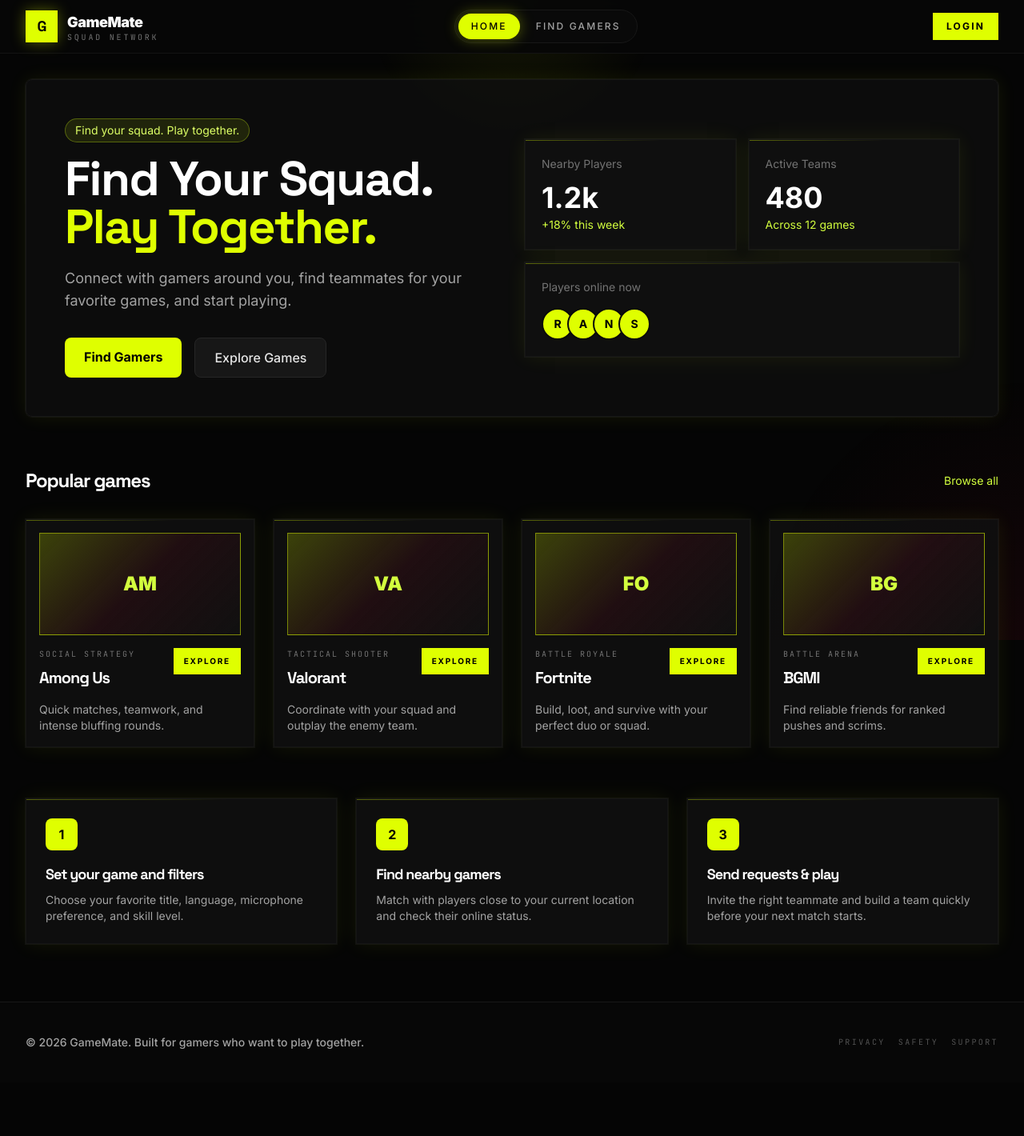
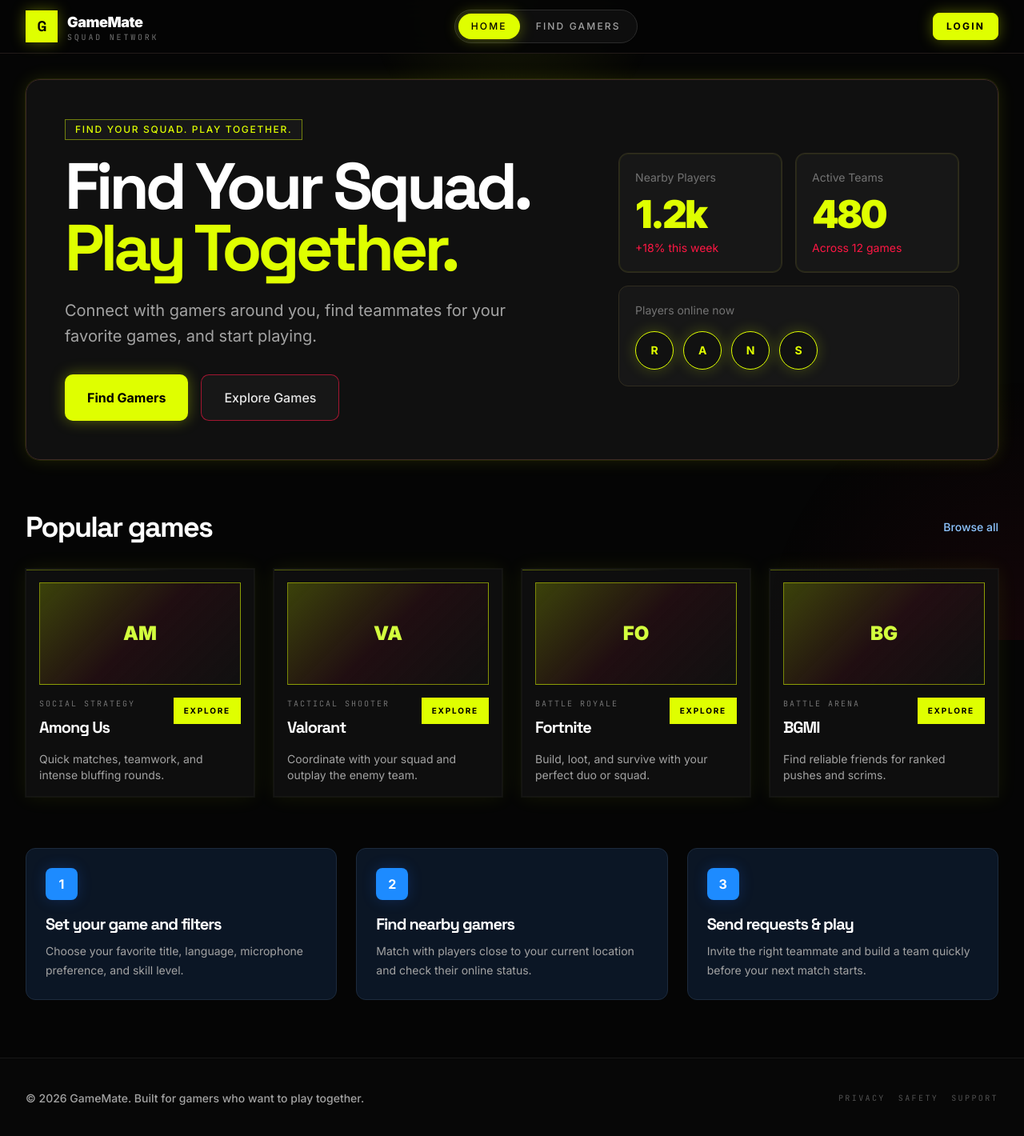
Before and after one commit to s0isam/gamemate, a React (Vite) app in the folder client/: page / in a window 1280 px wide. Shown: the top 1420 px of the page at 80% size. Before the commit the page ends 1353 px from the top, so only its background shows below. Built offline with nearby package versions, Linux system fonts and the light colour scheme; no server answers; the HTML template or start-up script is replaced by a standard one.

Commit message:
gammer ki tagathu color change kiya

```diff
--- a/client/src/components/Navbar.jsx
+++ b/client/src/components/Navbar.jsx
@@ -16,10 +16,10 @@ const Navbar = () => {
   ];
 
   return (
-    <header className="sticky top-0 z-50 border-b border-slate-800/80 bg-[#070707]/90 backdrop-blur-xl">
+    <header className="sticky top-0 z-50 border-b border-[#221b19] bg-[#050505]/90 backdrop-blur-xl">
       <div className="mx-auto flex max-w-7xl items-center justify-between gap-4 px-4 py-3 sm:px-6 lg:px-8">
         <Link to="/" className="flex items-center gap-3 text-white">
-          <span className="logo-mark inline-flex h-10 w-10 items-center justify-center border border-brand-400 bg-brand-400 text-lg font-black text-black shadow-[0_0_18px_rgba(223,255,0,0.35)]">
+          <span className="logo-mark inline-flex h-10 w-10 items-center justify-center border border-[#dfff00] bg-[#dfff00] text-lg font-black text-black shadow-[0_0_18px_rgba(223,255,0,0.35)]">
             G
           </span>
           <div className="leading-none">
@@ -28,7 +28,7 @@ const Navbar = () => {
           </div>
         </Link>
 
-        <nav className="hidden items-center gap-1 rounded-full border border-slate-800 bg-slate-950/70 p-1 md:flex">
+        <nav className="hidden items-center gap-1 rounded-full border border-[#2b2b2b] bg-[#111111]/80 p-1 md:flex">
           {navItems.map(({ to, label }) => (
             <NavLink
               key={to}
@@ -36,8 +36,8 @@ const Navbar = () => {
               className={({ isActive }) =>
                 `rounded-full px-4 py-2 text-xs font-medium uppercase tracking-[0.18em] transition-all ${
                   isActive
-                    ? 'bg-brand-400 text-black shadow-[0_0_18px_rgba(223,255,0,0.35)]'
-                    : 'text-slate-300 hover:border-slate-700 hover:text-white'
+                    ? 'bg-[#dfff00] text-black shadow-[0_0_18px_rgba(223,255,0,0.35)]'
+                    : 'text-slate-300 hover:text-white'
                 }`
               }
             >
@@ -52,14 +52,14 @@ const Navbar = () => {
             <button
               type="button"
               onClick={logout}
-              className="rounded-none border border-slate-700 bg-slate-900 px-4 py-2 text-xs font-semibold uppercase tracking-[0.18em] text-slate-100 hover:-translate-y-0.5 hover:border-brand-400 hover:text-brand-300"
+              className="rounded-[8px] border border-[#2d2d2d] bg-[#121212] px-4 py-2 text-xs font-semibold uppercase tracking-[0.18em] text-slate-100 transition-all duration-200 hover:-translate-y-0.5 hover:border-[#dfff00] hover:text-[#dfff00]"
             >
               Sign out
             </button>
           ) : (
             <Link
               to="/login"
-              className="rounded-none border border-brand-400 bg-brand-400 px-4 py-2 text-xs font-bold uppercase tracking-[0.18em] text-black hover:-translate-y-0.5 hover:shadow-[0_0_18px_rgba(223,255,0,0.35)]"
+              className="rounded-[8px] border border-[#dfff00] bg-[#dfff00] px-4 py-2 text-xs font-bold uppercase tracking-[0.18em] text-black shadow-[0_0_18px_rgba(223,255,0,0.35)] transition-all duration-200 hover:-translate-y-0.5 hover:bg-[#f4ff00]"
             >
               Login
             </Link>
--- a/client/src/pages/Home.jsx
+++ b/client/src/pages/Home.jsx
@@ -11,44 +11,44 @@ const games = [
 const Home = () => {
   return (
     <div className="space-y-16 pb-10">
-      <section className="grid items-center gap-8 rounded-3xl border border-slate-800 bg-slate-900/70 p-8 shadow-soft lg:grid-cols-2 lg:p-12">
-        <div>
-          <p className="mb-4 inline-flex rounded-full border border-brand-500/30 bg-brand-500/10 px-3 py-1 text-sm text-brand-200">
+      <section className="grid items-center gap-8 rounded-[18px] border border-[#3d2a26] bg-[#111111]/95 p-8 shadow-[0_0_0_1px_rgba(223,255,0,0.08),0_0_22px_rgba(223,255,0,0.12)] lg:grid-cols-[1.55fr_1fr] lg:p-10 xl:p-12">
+        <div className="max-w-[720px]">
+          <p className="mb-5 inline-flex border border-[#dfff00]/45 bg-[#171717] px-3 py-1 text-xs font-medium uppercase tracking-[0.14em] text-[#dfff00]">
             Find your squad. Play together.
           </p>
-          <h1 className="text-4xl font-black tracking-tight text-white md:text-6xl">
+          <h1 className="text-[3.1rem] font-black leading-[0.94] tracking-[-0.06em] text-white md:text-[5.1rem]">
             Find Your Squad.
-            <span className="block text-brand-400">Play Together.</span>
+            <span className="block text-[#dfff00]">Play Together.</span>
           </h1>
-          <p className="mt-5 max-w-xl text-lg text-slate-300">
+          <p className="mt-6 max-w-[620px] text-xl leading-8 text-slate-300">
             Connect with gamers around you, find teammates for your favorite games, and start playing.
           </p>
           <div className="mt-8 flex flex-wrap gap-4">
-            <Link to="/find-gamers" className="rounded-xl bg-brand-600 px-6 py-3 font-bold text-black hover:bg-brand-500">
+            <Link to="/find-gamers" className="inline-flex items-center justify-center rounded-[10px] bg-[#dfff00] px-7 py-4 text-base font-bold text-black shadow-[0_0_18px_rgba(223,255,0,0.35)] transition-all duration-200 hover:-translate-y-0.5 hover:bg-[#f4ff00]">
               Find Gamers
             </Link>
-            <Link to="/" className="rounded-xl border border-slate-700 bg-slate-800 px-6 py-3 font-medium text-slate-100 hover:border-brand-500">
+            <Link to="/" className="inline-flex items-center justify-center rounded-[10px] border border-[#ff1744]/60 bg-[#171717] px-7 py-4 text-base font-medium text-slate-100 transition-all duration-200 hover:border-[#ff1744] hover:text-[#ffb0be]">
               Explore Games
             </Link>
           </div>
         </div>
 
         <div className="grid gap-4 sm:grid-cols-2">
-          <div className="card p-5">
+          <div className="rounded-[12px] border border-[#312d20] bg-[#171717] p-5 shadow-[inset_0_0_0_1px_rgba(223,255,0,0.08)]">
             <p className="text-sm text-slate-400">Nearby Players</p>
-            <p className="mt-3 text-4xl font-bold text-white">1.2k</p>
-            <p className="mt-1 text-sm text-brand-300">+18% this week</p>
+            <p className="mt-3 text-5xl font-black tracking-[-0.06em] text-[#dfff00]">1.2k</p>
+            <p className="mt-2 text-sm text-[#ff1744]">+18% this week</p>
           </div>
-          <div className="card p-5">
+          <div className="rounded-[12px] border border-[#312d20] bg-[#171717] p-5 shadow-[inset_0_0_0_1px_rgba(223,255,0,0.08)]">
             <p className="text-sm text-slate-400">Active Teams</p>
-            <p className="mt-3 text-4xl font-bold text-white">480</p>
-            <p className="mt-1 text-sm text-brand-300">Across 12 games</p>
+            <p className="mt-3 text-5xl font-black tracking-[-0.06em] text-[#dfff00]">480</p>
+            <p className="mt-2 text-sm text-[#ff1744]">Across 12 games</p>
           </div>
-          <div className="card p-5 sm:col-span-2">
+          <div className="rounded-[12px] border border-[#312d20] bg-[#171717] p-5 sm:col-span-2">
             <p className="text-sm text-slate-400">Players online now</p>
-            <div className="mt-4 flex -space-x-2">
+            <div className="mt-4 flex gap-3">
               {['R', 'A', 'N', 'S'].map((letter, index) => (
-                <div key={index} className="flex h-10 w-10 items-center justify-center rounded-full border-2 border-slate-950 bg-brand-600 text-sm font-bold text-black">
+                <div key={index} className="flex h-12 w-12 items-center justify-center rounded-full border border-[#dfff00] bg-[#111111] text-sm font-bold text-[#dfff00] shadow-[0_0_18px_rgba(223,255,0,0.22)]">
                   {letter}
                 </div>
               ))}
@@ -59,8 +59,8 @@ const Home = () => {
 
       <section>
         <div className="mb-8 flex items-center justify-between">
-          <h2 className="text-2xl font-bold text-white">Popular games</h2>
-          <Link className="text-sm text-brand-300" to="/find-gamers">Browse all</Link>
+          <h2 className="text-4xl font-black tracking-[-0.05em] text-white">Popular games</h2>
+          <Link className="text-sm font-medium text-[#8ec5ff] transition-colors hover:text-white" to="/find-gamers">Browse all</Link>
         </div>
         <div className="grid gap-6 md:grid-cols-2 xl:grid-cols-4">
           {games.map((game) => (
@@ -75,10 +75,10 @@ const Home = () => {
           ['2', 'Find nearby gamers', 'Match with players close to your current location and check their online status.'],
           ['3', 'Send requests & play', 'Invite the right teammate and build a team quickly before your next match starts.'],
         ].map(([step, title, text]) => (
-          <div key={step} className="card p-6">
-            <div className="mb-4 flex h-10 w-10 items-center justify-center rounded-lg bg-brand-600 font-bold text-black">{step}</div>
-            <h3 className="mb-2 text-lg font-semibold text-white">{title}</h3>
-            <p className="text-sm text-slate-300">{text}</p>
+          <div key={step} className="rounded-[12px] border border-[#1d2b3d] bg-[#0b1625] p-6">
+            <div className="mb-4 flex h-10 w-10 items-center justify-center rounded-lg bg-[#1d8bff] font-bold text-white shadow-[0_0_18px_rgba(31,108,255,0.22)]">{step}</div>
+            <h3 className="mb-2 text-xl font-bold text-white">{title}</h3>
+            <p className="text-sm leading-6 text-slate-300">{text}</p>
           </div>
         ))}
       </section>
```
